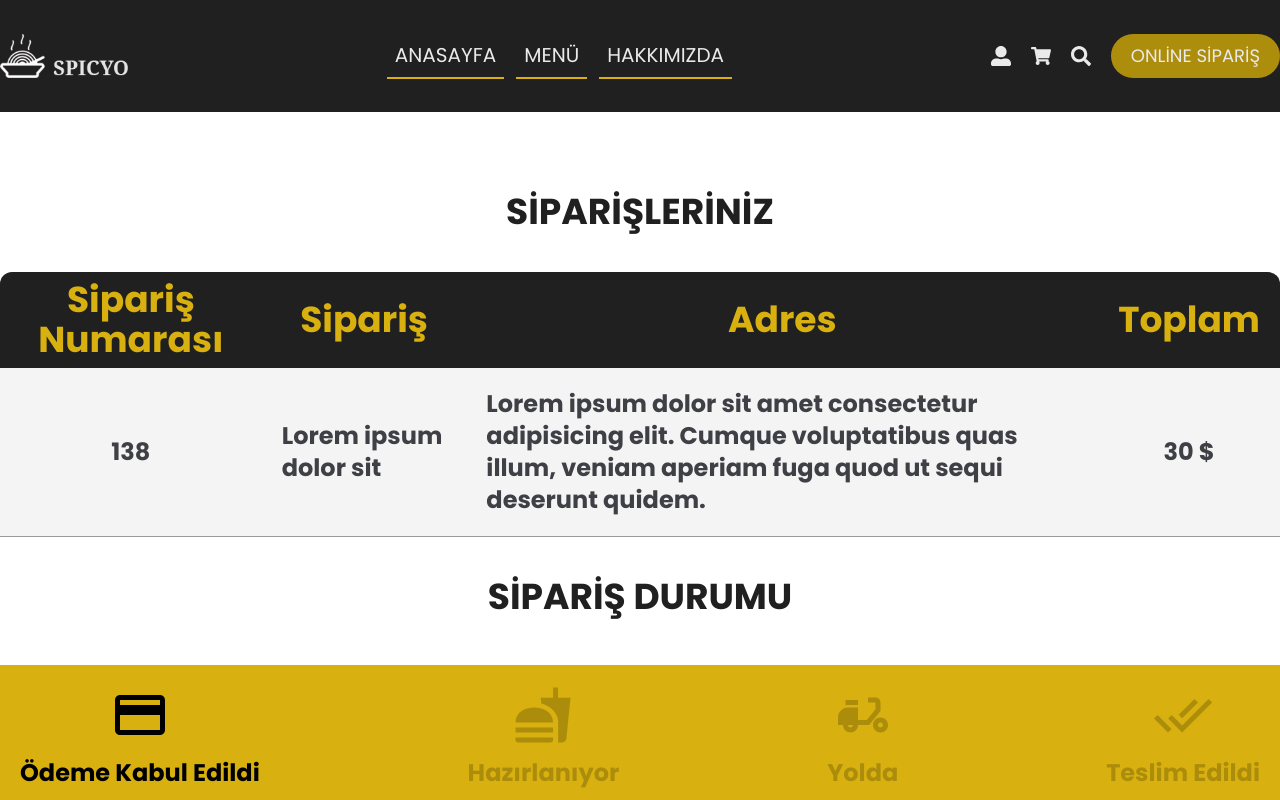
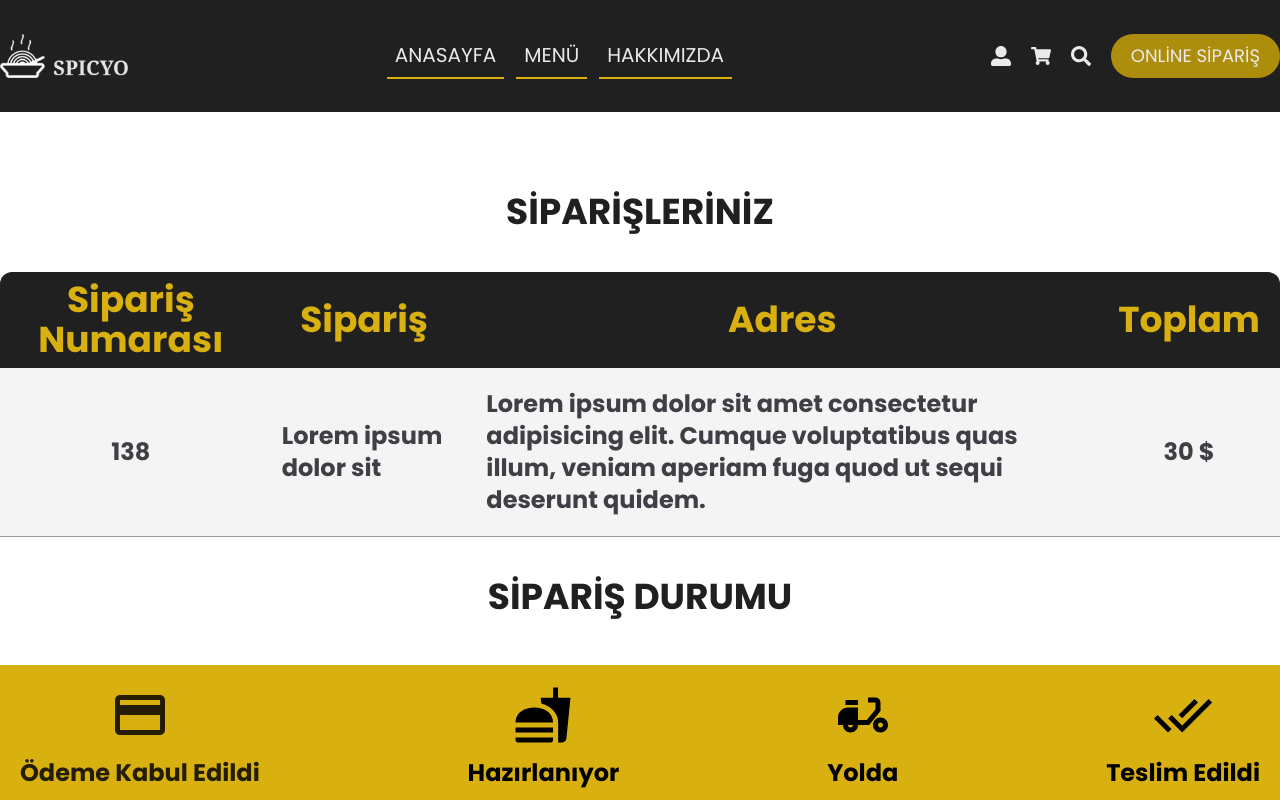
Before and after one commit to ulusoyomer/food-ordering, a Next.js app: page /orders in a window 1280 px wide. Shown: the top 800 px of the page. Built offline with nearby package versions, Linux system fonts and the light colour scheme.

Commit message:
Change Order Animation

```diff
--- a/pages/orders/index.jsx
+++ b/pages/orders/index.jsx
@@ -55,11 +55,9 @@ const OrderPage = () => {
 			</table>
 			<TitlePrimary className="mt-6">Sipariş Durumu</TitlePrimary>
 			<div className="cart__status">
-				<div className="cart__status_item">
-					<MdPayment className="cart__status_item--icon cart__status--text--active" />
-					<p className="cart__status--text cart__status--text--active">
-						Ödeme Kabul Edildi
-					</p>
+				<div className="cart__status_item animate-pulse">
+					<MdPayment className="cart__status_item--icon" />
+					<p className="cart__status--text">Ödeme Kabul Edildi</p>
 				</div>
 				<div className="cart__status_item">
 					<MdFastfood className="cart__status_item--icon" />
--- a/styles/globals.css
+++ b/styles/globals.css
@@ -523,13 +523,9 @@ tbody tr td:last-child .table__inner_title {
 	@apply m-5 flex flex-col gap-y-3 items-center justify-center;
 }
 .cart__status_item--icon {
-	@apply text-black opacity-20 text-6xl max-sm:text-3xl;
+	@apply text-black text-6xl max-sm:text-3xl;
 }
 
 .cart__status--text {
-	@apply text-black text-2xl max-sm:text-xl font-poppins font-bold opacity-20;
+	@apply text-black text-2xl max-sm:text-xl font-poppins font-bold;
 }
-
-.cart__status--text--active {
-	@apply opacity-100;
-}
```
